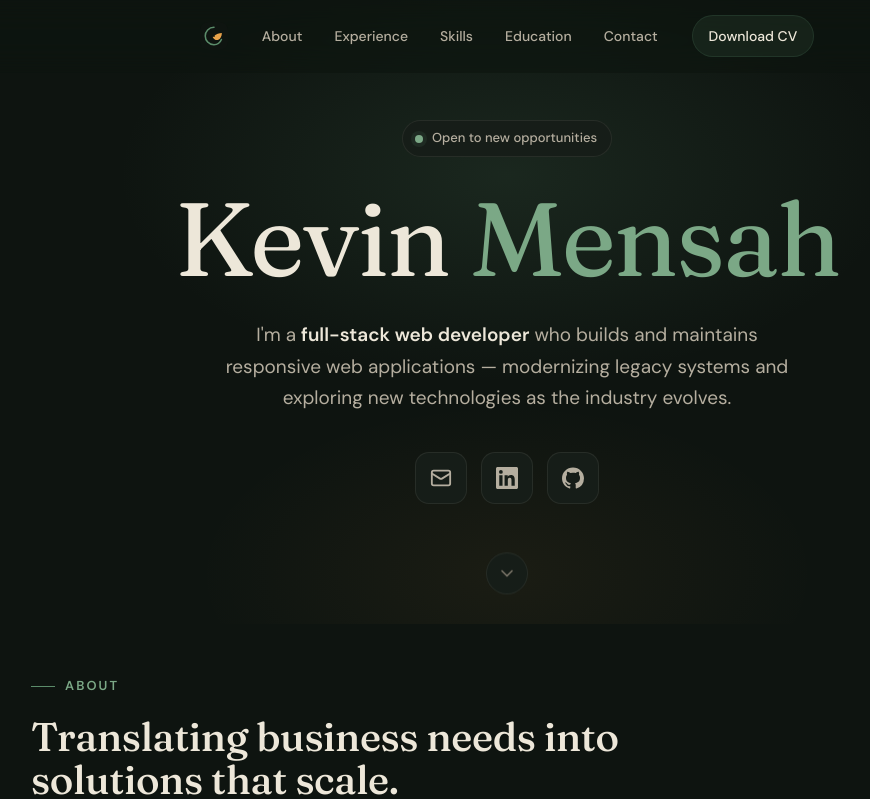
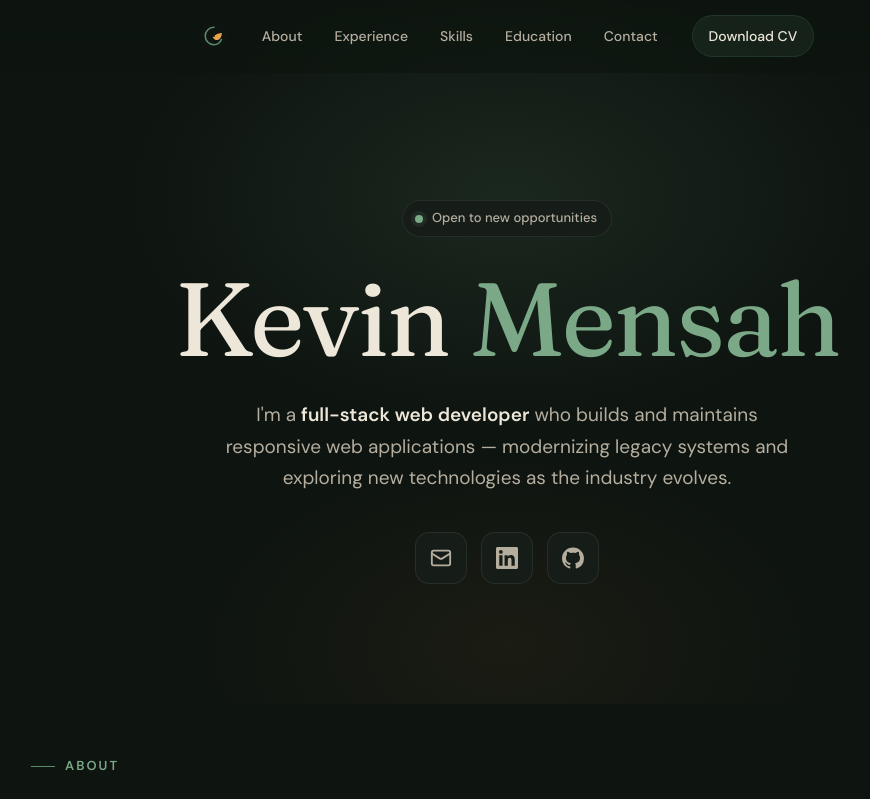
Before and after one commit to mamawpsg16/portfolio, a Vue app: page / in a window 1280 px wide. Shown: the top 799 px of the page, without its empty margins (133-1003 px from the left). Built offline with nearby package versions, Linux system fonts and the light colour scheme.

Commit message:
Remove hero scroll arrow, add top padding for nav clearance

```diff
--- a/src/components/Hero.vue
+++ b/src/components/Hero.vue
@@ -23,8 +23,5 @@
         </a>
       </div>
     </div>
-    <a class="hero__scroll reveal" href="#about" aria-label="Scroll to about" v-reveal="340">
-      <svg viewBox="0 0 24 24" fill="none" stroke="currentColor" stroke-width="2" stroke-linecap="round" stroke-linejoin="round"><path d="m6 9 6 6 6-6"/></svg>
-    </a>
   </header>
 </template>
--- a/src/style.css
+++ b/src/style.css
@@ -207,7 +207,7 @@ h1, h2, h3 { margin: 0; }
    ========================================================================== */
 .hero {
   position: relative;
-  min-height: 78svh;
+  min-height: 88svh;
   display: flex;
   flex-direction: column;
   align-items: center;
@@ -215,6 +215,7 @@ h1, h2, h3 { margin: 0; }
   text-align: center;
   max-width: var(--maxw);
   margin: 0 auto;
+  padding-top: clamp(72px, 10vh, 120px);
   }
 .hero__glow {
   position: absolute;
```
